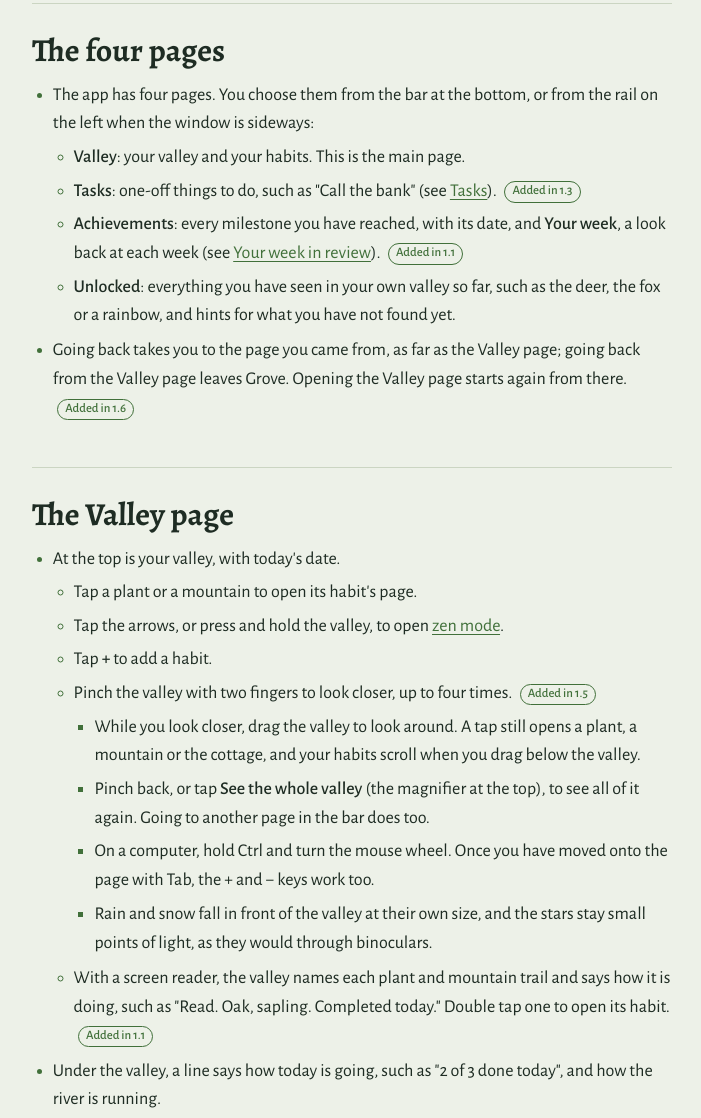
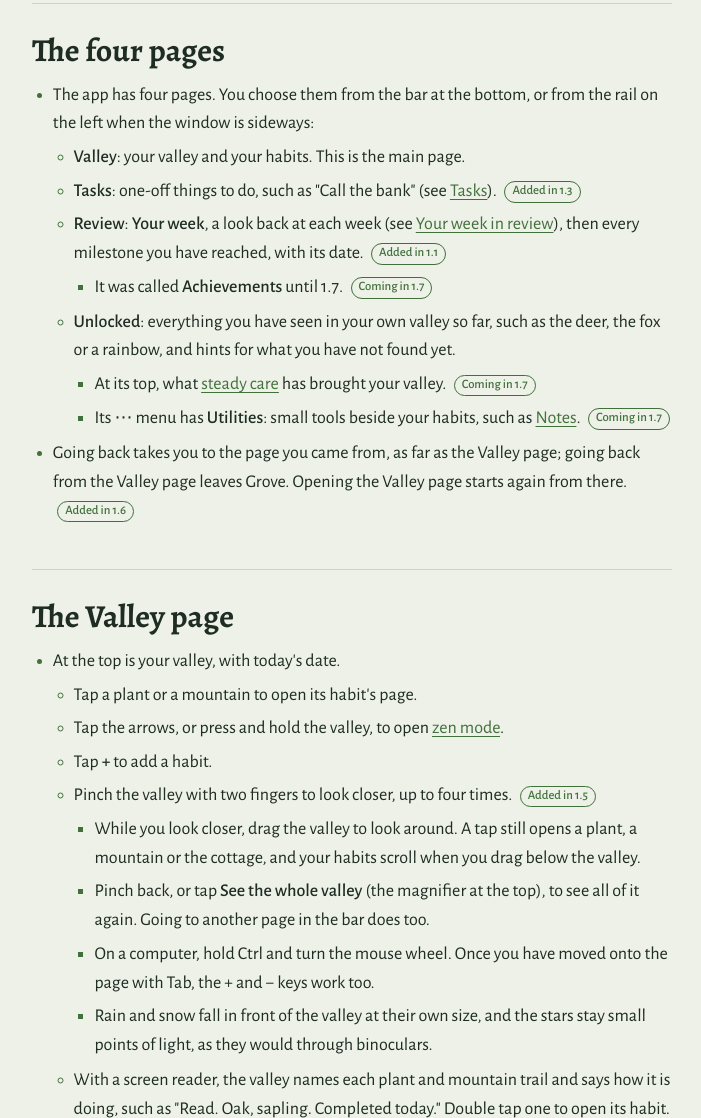
Before and after one commit to mtwabpin/mtwabpin.github.io, a plain HTML site: page grove/guide/how-it-works.html in a window 1280 px wide. Shown: the part 3838-4956 px from the top of the page, without its empty margins (288-989 px from the left). Drawn offline with Linux system fonts and the light colour scheme.

Commit message:
Update the guide for Review and Utilities in Grove 1.7

```diff
--- a/grove/guide/how-it-works.html
+++ b/grove/guide/how-it-works.html
@@ -438,8 +438,15 @@
 <ul>
 <li><strong>Valley</strong>: your valley and your habits. This is the main page.</li>
 <li><strong>Tasks</strong>: one-off things to do, such as "Call the bank" (see <a href="#tasks">Tasks</a>). <span class="since">Added in 1.3</span></li>
-<li><strong>Achievements</strong>: every milestone you have reached, with its date, and <strong>Your week</strong>, a look back at each week (see <a href="#your-week-in-review">Your week in review</a>). <span class="since">Added in 1.1</span></li>
-<li><strong>Unlocked</strong>: everything you have seen in your own valley so far, such as the deer, the fox or a rainbow, and hints for what you have not found yet.</li>
+<li><strong>Review</strong>: <strong>Your week</strong>, a look back at each week (see <a href="#your-week-in-review">Your week in review</a>), then every milestone you have reached, with its date. <span class="since">Added in 1.1</span>
+<ul>
+<li>It was called <strong>Achievements</strong> until 1.7. <span class="since">Coming in 1.7</span></li>
+</ul></li>
+<li><strong>Unlocked</strong>: everything you have seen in your own valley so far, such as the deer, the fox or a rainbow, and hints for what you have not found yet.
+<ul>
+<li>At its top, what <a href="achievements.html#rewards-for-steady-care">steady care</a> has brought your valley. <span class="since">Coming in 1.7</span></li>
+<li>Its ⋯ menu has <strong>Utilities</strong>: small tools beside your habits, such as <a href="#notes">Notes</a>. <span class="since">Coming in 1.7</span></li>
+</ul></li>
 </ul></li>
 <li>Going back takes you to the page you came from, as far as the Valley page; going back from the Valley page leaves Grove. Opening the Valley page starts again from there. <span class="since">Added in 1.6</span></li>
 </ul>
@@ -653,7 +660,7 @@
 </ul></li>
 <li>The streak, the growth, spare days, wilting, the river and the widgets all follow the change straight away.</li>
 <li>A spare day you fill in is no longer needed, so the spare day stays saved. If you clear a day that was done, a saved spare day covers it, if you have one.</li>
-<li>A past day changes quietly: there is no sound, and no message for an achievement or a find it brings. These still go on the Achievements and Unlocked pages, with the day they were reached.
+<li>A past day changes quietly: there is no sound, and no message for an achievement or a find it brings. These still go on the Review and Unlocked pages, with the day they were reached.
 <ul>
 <li>But if the change makes something new show in the valley now, such as trout leaping once the river runs full, Grove tells you, as for any new find. It has really just appeared. <span class="since">Added in 1.1</span></li>
 </ul></li>
@@ -782,7 +789,7 @@
 <li>Changing it groups all your past weeks again, from the new day. A "Per week" habit's streak may change.
 <ul>
 <li>Achievements you have earned stay.</li>
-<li>Anything the new weeks reach goes on the Achievements and Unlocked pages quietly, without a message or a sound.</li>
+<li>Anything the new weeks reach goes on the Review and Unlocked pages quietly, without a message or a sound.</li>
 </ul></li>
 </ul>
 </section>
@@ -1311,7 +1318,7 @@
 <section id="your-week-in-review" class="level2">
 <h2>Your week in review <span class="since">Added in 1.1</span></h2>
 <ul>
-<li><strong>Your week</strong> is a calm look back at one week. Open it from the top of the Achievements page, or from the card on the Valley page at the start of a week (below).</li>
+<li><strong>Your week</strong> is a calm look back at one week. Open it from the top of the Review page, or from the card on the Valley page at the start of a week (below).</li>
 <li>It opens on last week: the last week that has ended. Weeks start on the day you choose (see <a href="#your-week">Your week</a>).
 <ul>
 <li>The arrows step back to earlier weeks, as far as your first habit, and forward again to last week. On a computer, the left and right arrow keys do the same.</li>
@@ -1355,26 +1362,26 @@
 <li>For the first 3 days of each week, the Valley page shows a small card after the habits: "A new week has begun. Take a calm look back at the last one.", with <strong>See your week</strong>. <span class="since">Added in 1.6</span></li>
 <li>It comes only when last week had something in it: a habit done, an urge resisted or a clean day.</li>
 <li>It is never a popup and never a notification. It goes when you close it with <strong>✕</strong>, when you open the review, or after the third day.</li>
-<li>To stop it, turn off <strong>Weekly review card</strong> in Settings → Reminders and encouragement. <strong>Your week</strong> stays on the Achievements page.</li>
+<li>To stop it, turn off <strong>Weekly review card</strong> in Settings → Reminders and encouragement. <strong>Your week</strong> stays on the Review page.</li>
 </ul>
 </section>
 </section>
 <section id="achievements-and-unlocks" class="level2">
 <h2>Achievements and unlocks</h2>
 <ul>
-<li>The <strong>Achievements</strong> page records every milestone you reach, with the date.
+<li>The <strong>Review</strong> page records every milestone you reach, with the date.
 <ul>
 <li>It keeps achievements forever, even after you delete the habit.</li>
 <li>At its top, <strong>Your week</strong> looks back at one week at a time (see <a href="#your-week-in-review">Your week in review</a>). <span class="since">Added in 1.1</span></li>
 </ul></li>
-<li>The <strong>Unlocked</strong> page shows what you have seen in your own valley, such as animals, plant stages, weather and rainbows.</li>
+<li>The <strong>Unlocked</strong> page shows what you have seen in your own valley, such as animals, plant stages, weather and rainbows, and at its top the rewards for steady care. <span class="since">Coming in 1.7</span></li>
 <li>The full list, and how to earn each one, is in <a href="achievements.html">Achievements and unlocks</a>.</li>
 </ul>
 </section>
 <section id="notes" class="level2">
 <h2>Notes <span class="since">Added in 1.3</span></h2>
 <ul>
-<li>Notes share their place in the bar with Achievements. On the Achievements page, ⋯ → <strong>Switch to Notes</strong> puts Notes there instead; on the Notes page, ⋯ → <strong>Switch to Achievements</strong> brings them back. Grove remembers which you chose. Your achievements are still earned while Notes has the place.</li>
+<li>Notes are among the utilities: on the Unlocked page, tap ⋯, then <strong>Utilities</strong>, then <strong>Notes</strong>. <span class="since">Coming in 1.7</span></li>
 <li><strong>New note</strong> starts one. A note can have a title, some text and a list, any of them. It is saved as you type.
 <ul>
 <li>On Android, <strong>Add a note</strong> on Grove's icon starts one too (see <a href="#shortcuts-on-the-app-icon-android">Shortcuts on the app icon</a>). <span class="since">Coming in 1.7</span></li>
@@ -1814,7 +1821,7 @@
 <li>the reason for a pause, and every change to it; <span class="since">Added in 1.1</span></li>
 <li>every urge resisted and every slip, any taken back, and their notes.</li>
 </ul></li>
-<li>It is kept for a fuller look back one day. <strong>Replay your valley</strong>, on the Achievements page, plays your valley from your habits' own history; the log also knows what that history doesn't, such as a habit's old name or one you deleted. <span class="since">Added in 1.6</span></li>
+<li>It is kept for a fuller look back one day. <strong>Replay your valley</strong>, on the Review page, plays your valley from your habits' own history; the log also knows what that history doesn't, such as a habit's old name or one you deleted. <span class="since">Added in 1.6</span></li>
 <li>Rows are only added, never changed. The habits and their history stay where they were; the log is their story.</li>
 <li>History from before the log is filled in once:
 <ul>
```
Also changed, not shown: grove/guide/achievements.html (+5 -3 lines), grove/guide/whats-new.html (+8 -1 lines).
